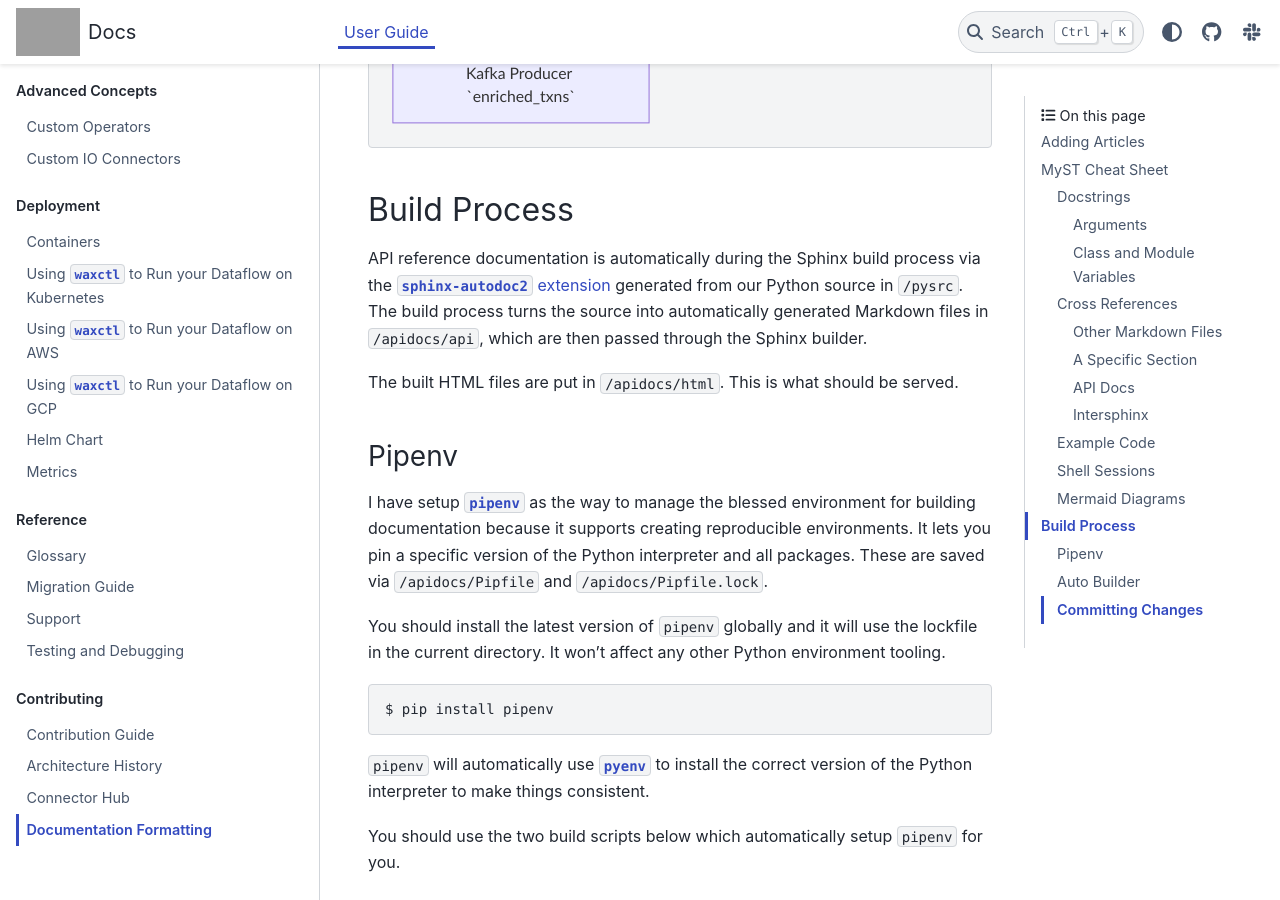
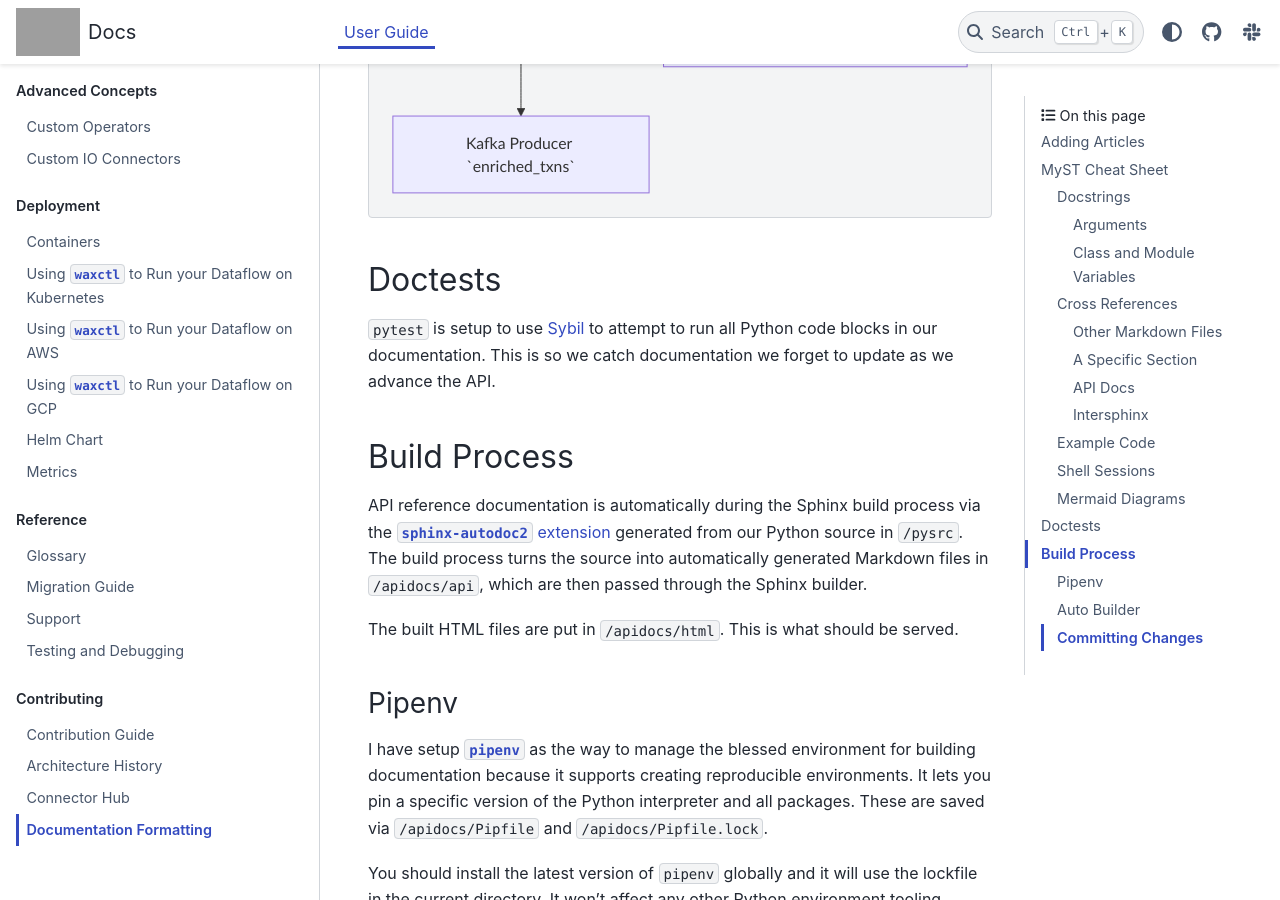
Before and after one commit to bytewax/bytewax, a Sphinx documentation site: the page built from docs/articles/contributing/writing-docs.md, in a window 1280 px wide and 900 px high, scrolled down 7441 px. Built offline with Sphinx 7.4.7 and the PyData theme 0.15.4, drawn with Linux system fonts in a browser that asks for light colours; pages that are not in the unit, such as notebooks, are missing from menus; some of the changed text lies outside the part shown; grey boxes are pictures that could not be loaded.

````diff
--- a/docs/articles/contributing/writing-docs.md
+++ b/docs/articles/contributing/writing-docs.md
@@ -313,6 +317,13 @@ I2[Kafka Consumer `transactions`] --> D2[Transactions Deserializer] --> K2[Key o
 K1 & K2 --> J1[Join on User ID] --> V[Validator] --> S[Enriched Serializer] --> O1[Kafka Producer `enriched_txns`]
 V --> O2[Kafka Producer `enriched_txns_dead_letter_queue`]
 ```
+
+## Doctests
+
+`pytest` is setup to use
+[Sybil](https://sybil.readthedocs.io/en/latest/index.html) to attempt
+to run all Python code blocks in our documentation. This is so we
+catch documentation we forget to update as we advance the API.
 
 ## Build Process
 
````
Also changed, not shown: other parts of docs/articles/contributing/writing-docs.md (+6 -2 lines), docs/articles/reference/migration.md (+1 -1 lines), 3 other files.
